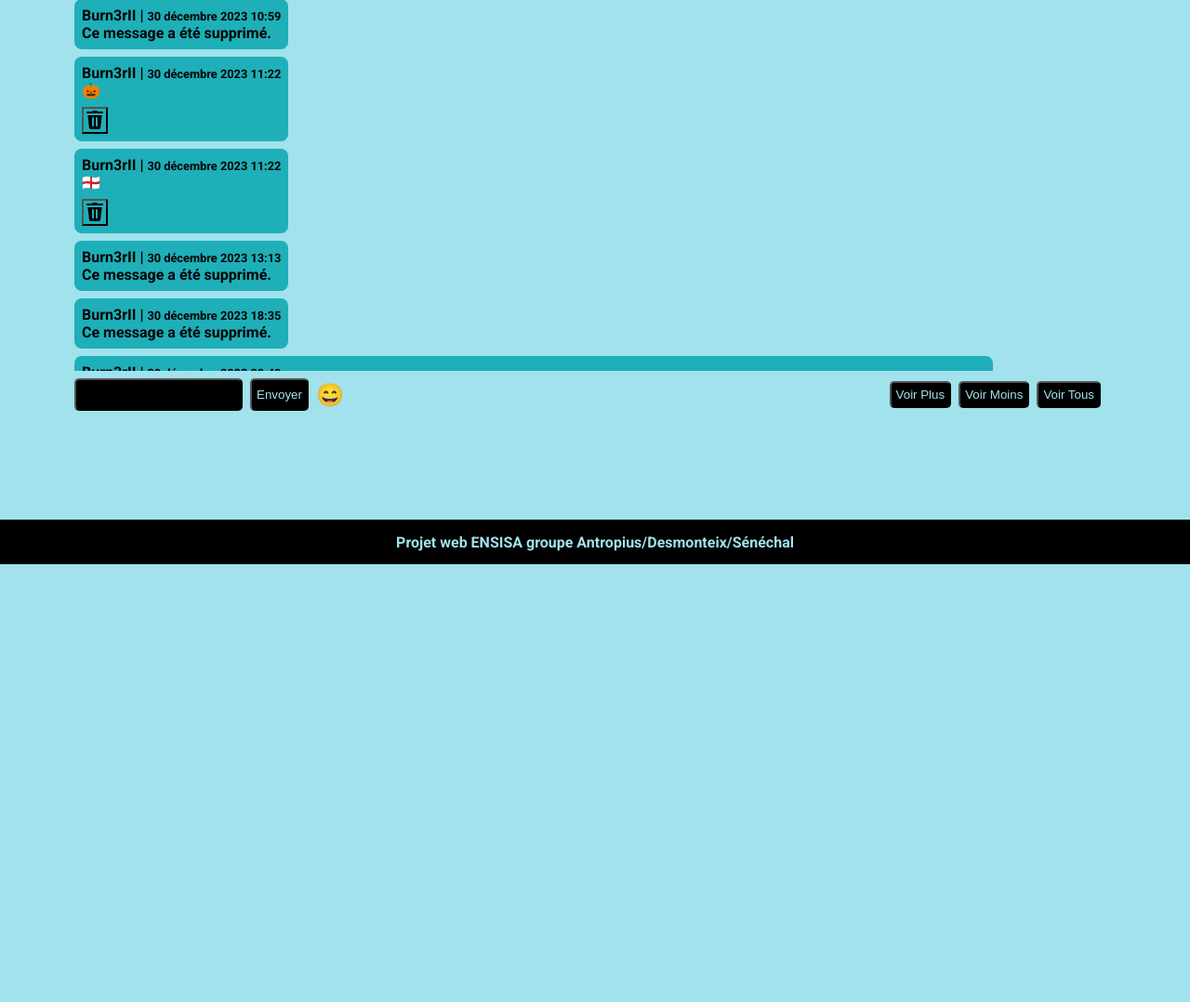
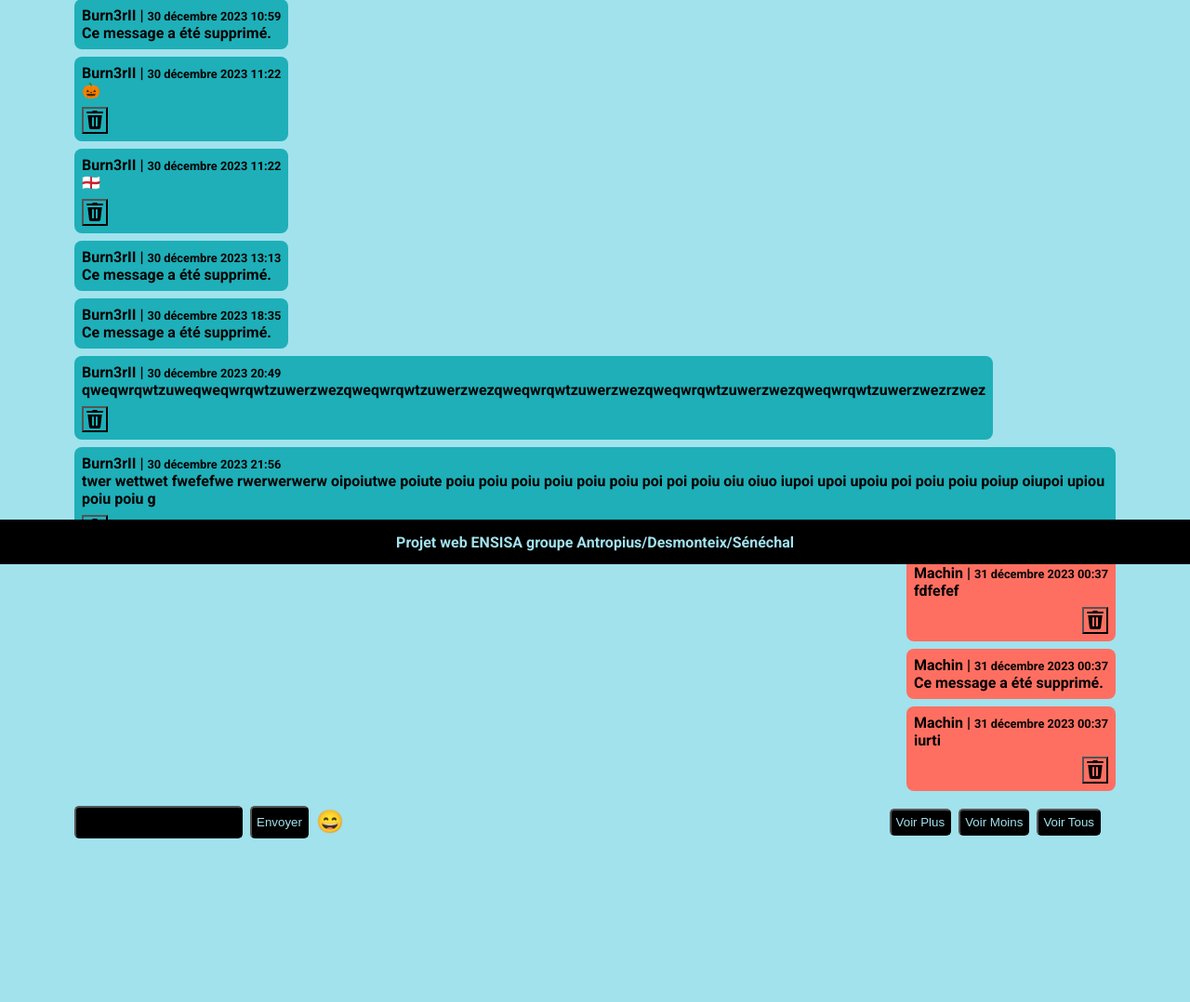
Before and after one commit to Burn3rII/ENSISAGERIE, a Django app: page /rooms/detail/3/ in a window 1280 px wide. Shown: the part 193-1271 px from the top of the page at 93% size. Before the commit the page ends 800 px from the top, so only its background shows below. Run offline with Django 5.2, Linux system fonts and the light colour scheme; a user stored in the database is signed in; data comes from the database, SQL or seed files in the repository.

Commit message:
Annulation scroll bar

```diff
--- a/messagingsite/rooms/static/rooms/css/style.css
+++ b/messagingsite/rooms/static/rooms/css/style.css
@@ -102,12 +102,11 @@
 
 #messages {
     padding: 0 1rem;
-    height: 50vh;
+    height: 100%;
     width: auto;
     display: flex;
     flex-direction: column;
     align-items: baseline;
-    overflow-y: auto;
 }
 
 .my-message {
```
